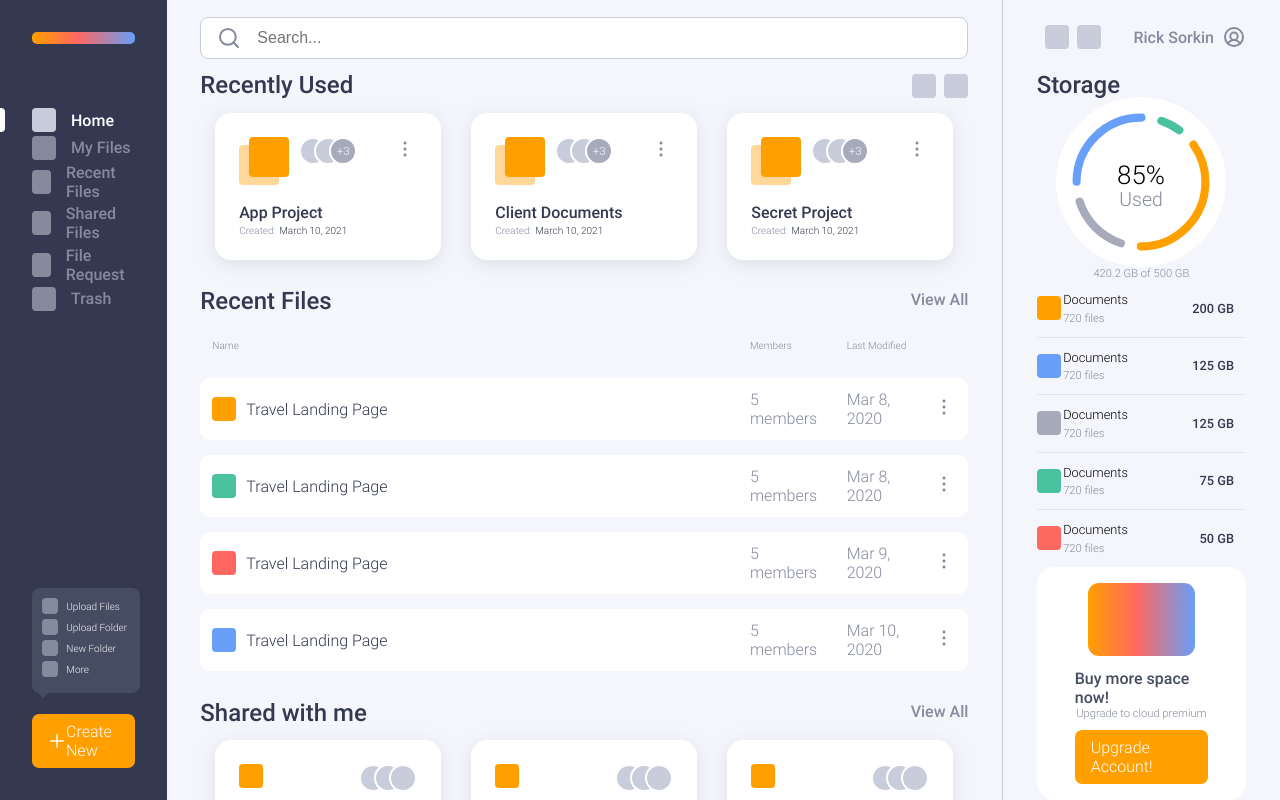
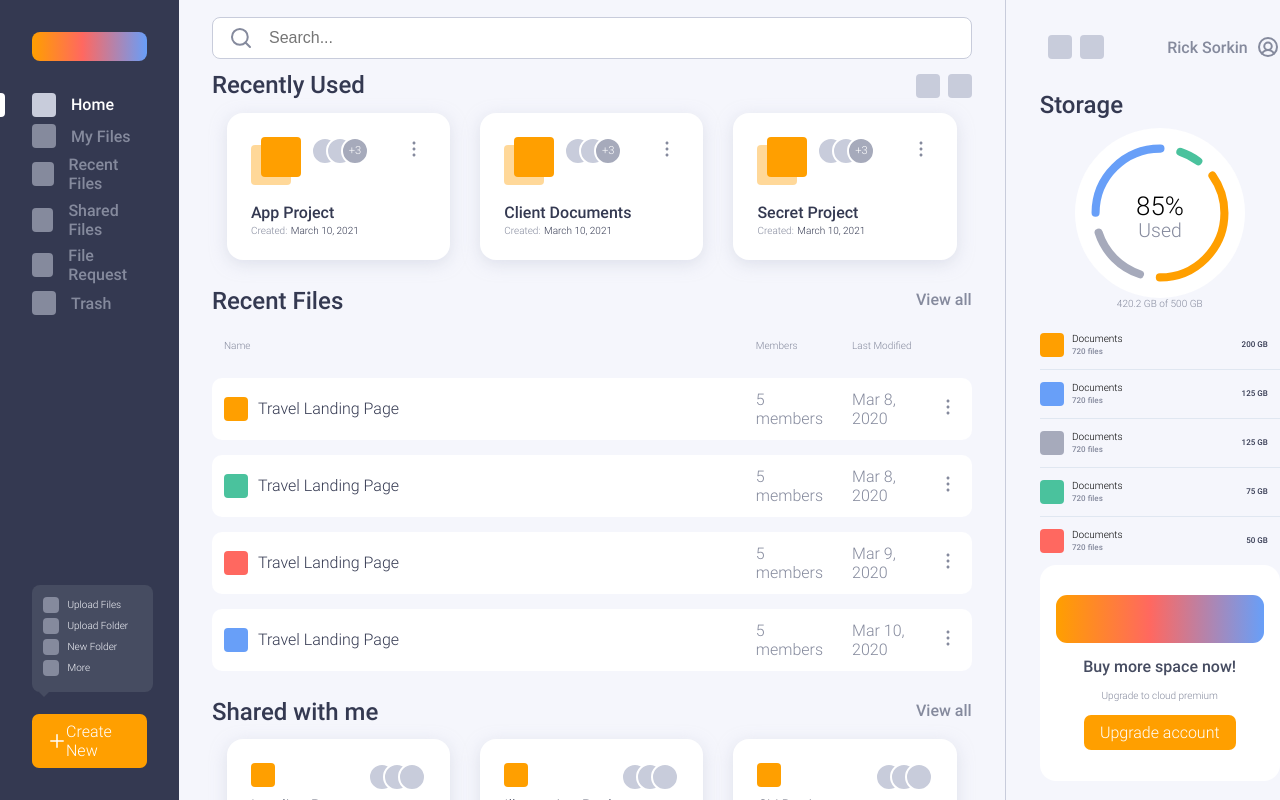
Before and after one commit to lamlemonpie/CSS-Challenge, a plain HTML site: page index.html in a window 1280 px wide. Drawn offline with Linux system fonts and the light colour scheme.

Commit message:
Grid and styles updated

```diff
--- a/css/styles.css
+++ b/css/styles.css
@@ -63,7 +63,7 @@ th {
 /* ------------------------------------------------------- */
 .app {
   display: grid;
-  grid-template-columns: 1.2fr 6fr 2fr;
+  grid-template-columns: 1.3fr 6fr 2fr;
   grid-template-areas: "sidebar content actions";
   /* gap: 30px; */ /* no gap */
 
@@ -95,7 +95,7 @@ th {
 /* ------------------------------------------------------- */
 .sidebar {
   display: grid;
-  grid-template-rows: 1fr 3.5fr 6fr;
+  grid-template-rows: 1.15fr 2.75fr 6fr;
   grid-template-areas:
     "logo"
     "menu"
@@ -110,16 +110,18 @@ th {
 }
 
 .logo-grade {
+  /* width: 100%;
+  height: 100%; */
   width: 100%;
   height: 100%;
   background: linear-gradient(270deg, #689ef8 0%, #ff6860 56.25%, #ff9f00 100%);
-  border-radius: 5px;
+  border-radius: 8px;
 }
 
 /* The menu consists in a flex column */
 .menu {
   grid-area: menu;
-  padding: 32px;
+  padding: 0 32px;
   display: flex;
   flex-direction: column;
   justify-content: space-between;
@@ -256,6 +258,7 @@ th {
 
 .files-row {
   display: flex;
+  flex-direction: row;
   justify-content: space-between;
 }
 
@@ -488,6 +491,7 @@ th {
 
 .storage-used {
   color: #858a9d;
+  font-size: 10px;
 }
 
 .storage-table {
@@ -527,43 +531,49 @@ th {
 
 .storage-table-types {
   grid-area: storage-table-types;
-  font-size: 80%;
+  /* font-size: 80%; */
+  font-size: 10px;
 }
 .storage-table-files {
   grid-area: storage-table-files;
   color: #858a9d;
-  font-size: 70%;
+  font-weight: 500;
+  /* font-size: 70%; */
+  font-size: 8px;
 }
 
 .storage-table-gb {
   color: #343951;
-  font-size: 80%;
+  /* font-size: 80%; */
+  font-size: 8px;
   font-weight: 500;
   text-align: right;
 }
 
 .premium {
+  width: auto;
+  height: 216px;
   grid-area: premium;
   display: flex;
   justify-content: center;
-  align-items: center;
+  /* align-items: center; */
 }
 
 .premium-container {
   display: flex;
   flex-direction: column;
   align-items: center;
-  justify-content: space-around;
+  justify-content: space-evenly;
 
-  padding: 16px 38px;
+  padding: 16px 16px;
 
   background: #ffffff;
-  border-radius: 18px;
+  border-radius: 16px;
 }
 
 .premium-logo {
-  width: 80%;
-  height: 73px;
+  width: 208px;
+  height: 48px;
   background: linear-gradient(
     270.15deg,
     #689ff8 0.15%,
@@ -571,7 +581,6 @@ th {
     #ff9f00 99.9%
   );
   border-radius: 11px;
-  margin-bottom: 10%;
 }
 
 .premium-text {
@@ -583,7 +592,6 @@ th {
 /* SQUARES AND CIRCLES */
 
 [class*="button-"] {
-  margin-top: 10px;
   padding: 8px 16px;
   border-radius: 7px;
   color: #fff;
--- a/index.html
+++ b/index.html
@@ -179,7 +179,7 @@
         <!-- Recent Files -->
         <div class="subtitle">
           <span class="subtitle-text">Recent Files</span>
-          <span class="subtitle-more">View All</span>
+          <span class="subtitle-more">View all</span>
         </div>
 
         <table class="files-table">
@@ -250,7 +250,7 @@
         <!-- Shared With Me -->
         <div class="subtitle">
           <span class="subtitle-text">Shared with me</span>
-          <span class="subtitle-more">View All</span>
+          <span class="subtitle-more">View all</span>
         </div>
 
         <div class="files-row">
@@ -408,7 +408,7 @@
               </div>
             </div>
 
-            <span class="storage-table-files">420.2 GB of 500 GB</span>
+            <span class="storage-used">420.2 GB of 500 GB</span>
           </div>
 
           <table class="storage-table">
@@ -470,8 +470,8 @@
           <div class="premium-container">
             <div class="premium-logo"></div>
             <span class="premium-text">Buy more space now!</span>
-            <span class="storage-table-files">Upgrade to cloud premium</span>
-            <span class="button-orange">Upgrade Account!</span>
+            <span class="storage-used">Upgrade to cloud premium</span>
+            <span class="button-orange">Upgrade account</span>
           </div>
         </div>
       </div>
```
